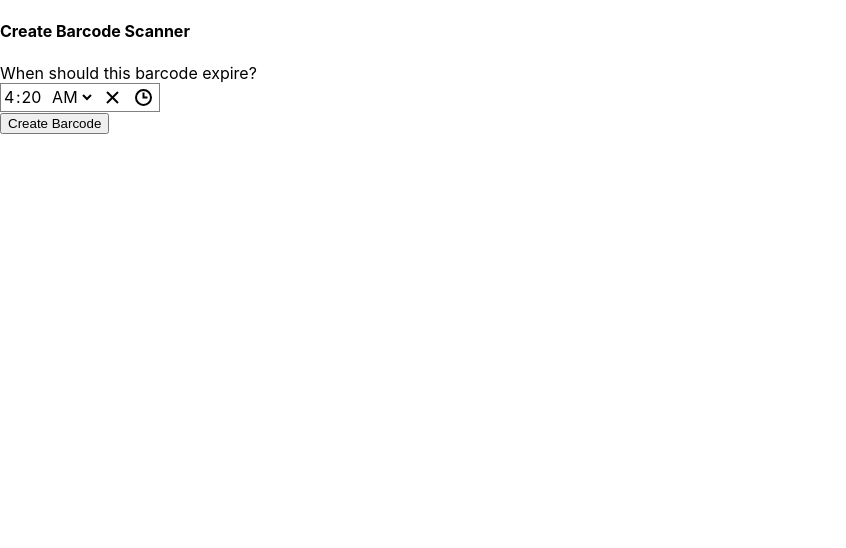
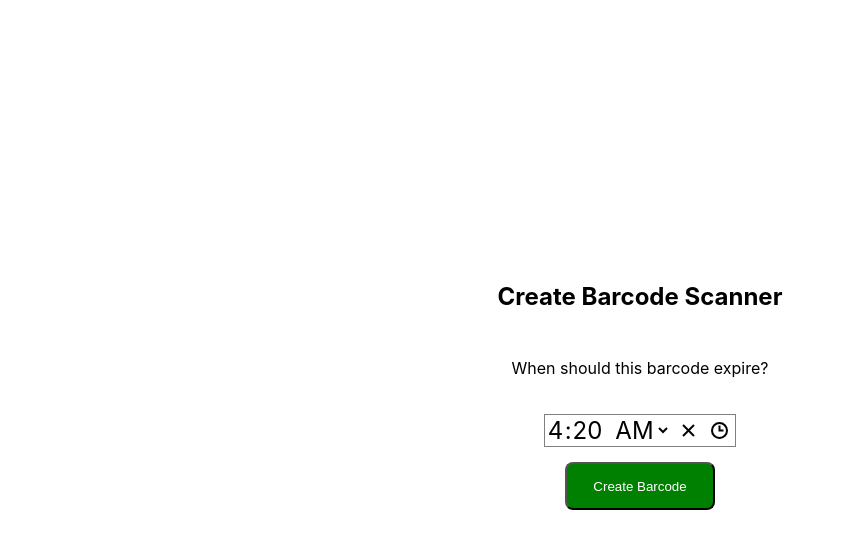
Before and after one commit to chevck/attendance-system, a React (Create React App) app: page / in a window 1280 px wide. Shown: the top 548 px of the page, without its empty margins (0-846 px from the left). Built offline with nearby package versions, Linux system fonts and the light colour scheme.

Commit message:
fix: design

```diff
--- a/src/create-barcode.js
+++ b/src/create-barcode.js
@@ -8,10 +8,13 @@ import QRCode from "react-qr-code";
 export function CreateBarCode() {
   const [expiryTime, setExpiryTime] = useState(moment().format("hh:mm"));
   const [qrData, setQrData] = useState(null);
+  const [loading, setLoading] = useState(false);
 
   console.log({ expiryTime });
 
   const handleCreateBarcode = () => {
+    setLoading(true);
+    setInterval(() => {
       const expiryDate = moment()
         .set({
           hour: expiryTime.split(":")[0],
@@ -26,20 +29,34 @@ export function CreateBarCode() {
       };
       setQrData(JSON.stringify(doc));
       console.log({ doc });
+      setLoading(false);
+    }, 4000);
   };
 
   return (
-    <div>
+    <div className='ccw-attendance-app'>
       <h4>Create Barcode Scanner</h4>
       <div>
-        <label>When should this barcode expire?</label>
+        <p>When should this barcode expire?</p>
         <br />
         <TimePicker
           onChange={(time) => setExpiryTime(time)}
           value={expiryTime}
         />
       </div>
-      <button onClick={handleCreateBarcode}>Create Barcode</button>
+      <button
+        disabled={loading}
+        className='btn-create'
+        onClick={handleCreateBarcode}
+      >
+        {loading ? (
+          <div class='spinner-border text-success app-spinner' role='status'>
+            <span class='sr-only'></span>
+          </div>
+        ) : (
+          "Create Barcode"
+        )}
+      </button>
       {qrData ? <QRCode value={qrData} /> : null}
     </div>
   );
--- a/src/index.css
+++ b/src/index.css
@@ -1,13 +1,50 @@
 body {
   margin: 0;
-  font-family: -apple-system, BlinkMacSystemFont, 'Segoe UI', 'Roboto', 'Oxygen',
-    'Ubuntu', 'Cantarell', 'Fira Sans', 'Droid Sans', 'Helvetica Neue',
+  font-family: -apple-system, BlinkMacSystemFont, "Segoe UI", "Roboto", "Oxygen",
+    "Ubuntu", "Cantarell", "Fira Sans", "Droid Sans", "Helvetica Neue",
     sans-serif;
   -webkit-font-smoothing: antialiased;
   -moz-osx-font-smoothing: grayscale;
 }
 
 code {
-  font-family: source-code-pro, Menlo, Monaco, Consolas, 'Courier New',
+  font-family: source-code-pro, Menlo, Monaco, Consolas, "Courier New",
     monospace;
 }
+
+.ccw-attendance-app {
+  text-align: center;
+  align-items: center;
+  display: flex;
+  height: 100vh;
+  flex-flow: column;
+  justify-content: center;
+}
+
+.ccw-attendance-app h4 {
+  font-size: 24px;
+}
+
+.ccw-attendance-app .react-time-picker {
+  font-size: 24px;
+}
+
+.ccw-attendance-app .btn-create {
+  display: flex;
+  background: green;
+  margin-top: 15px;
+  padding: 12px;
+  color: white;
+  border-radius: 8px;
+  margin-bottom: 40px;
+  width: 150px;
+  height: 48px;
+  text-align: center;
+  display: flex;
+  align-items: center;
+  justify-content: center;
+}
+
+.ccw-attendance-app .btn-create:disabled {
+  background: gainsboro;
+}
```
Lines whose indentation alone changed are shown as unchanged.
